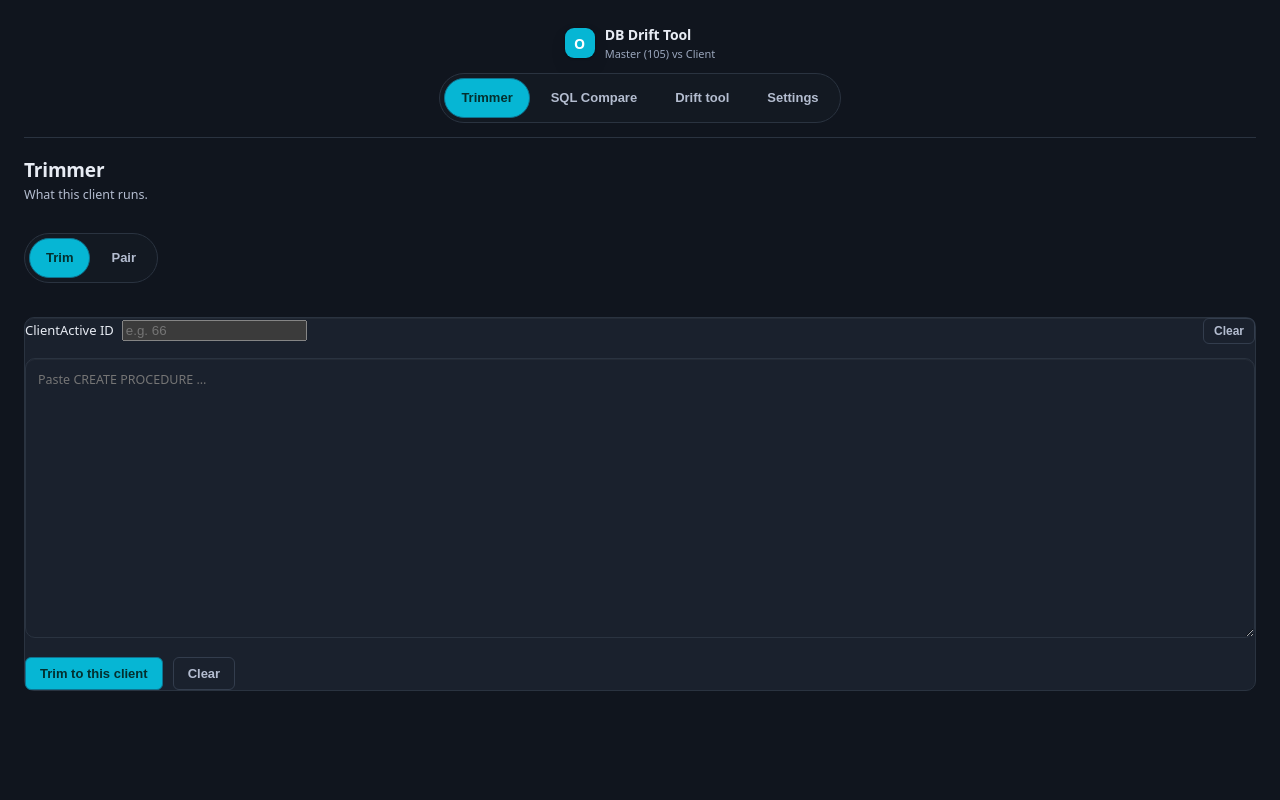
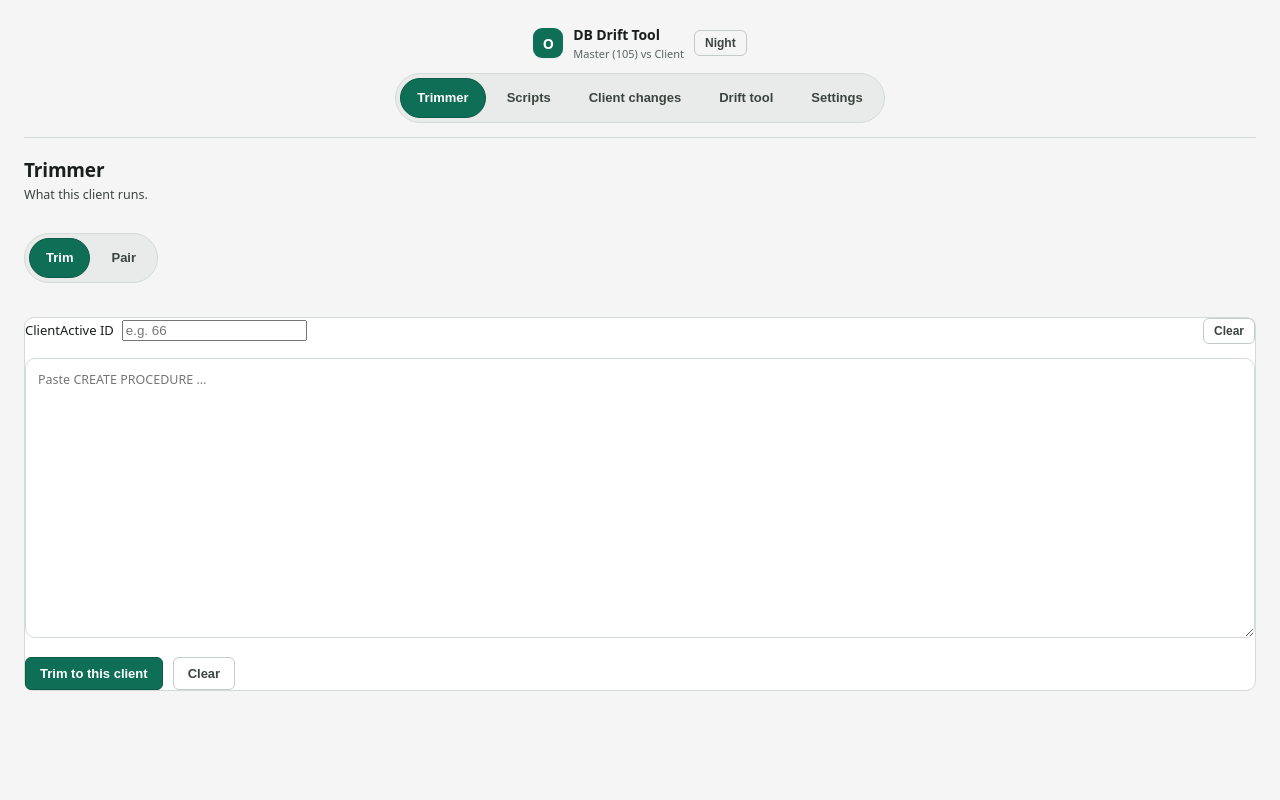
Before and after one commit to AlaaKhaled-BAU/Drift-SQL-Tool, a Flask app: page / in a window 1280 px wide. Run offline with Flask 3, Linux system fonts and the light colour scheme.

Commit message:
Add Scripts and Client changes tabs for live Windows use.
Allow a live read of server 105, generate one-database scripts by default, and list only real client-side differences with the existing diff.

Co-authored-by: Cursor <cursoragent@cursor.com>

```diff
--- a/app.py
+++ b/app.py
@@ -493,9 +493,7 @@ def _start_compare_job(compare_callable):
     return job_id
 
 
-# Full Update never dials server 105. Left is a catalog file or a .bak restored
-# as drift_left_<id>. Generated SQL is written and not executed.
-_BLOCKED_SERVERS = {"10.0.10.105"}
+# ponytail: live read of 105 is allowed. Apply still refuses to write it.
 _REFUSED_DROP = frozenset({
     "olives_bo", "olives_peek", "olives_pos", "osfa_db", "osfa_peek",
 })
@@ -508,10 +506,6 @@ _LOOP_DATABASES = frozenset({
     "olives_log",
     "olives_images",
 })
-
-
-def _server_blocked(server: str) -> bool:
-    return (server or "").strip().lower() in _BLOCKED_SERVERS
 
 
 def _unsafe_sql_name(name: str) -> bool:
@@ -705,8 +699,6 @@ def _empty_database_names(names: list[str], already: dict) -> dict:
 
 
 def _fill_live_catalog(side: dict, names: list[str], manifest_names: list[str], log, label: str) -> dict:
-    if _server_blocked(side.get("server") or ""):
-        raise ValueError(f"{label}: this machine cannot open 10.0.10.105")
     read = _read_live_databases(side, names, log, label)
     databases = dict(read["databases"])
     databases.update(_empty_database_names(manifest_names, databases))
@@ -745,8 +737,6 @@ def _validate_full_update(body: dict) -> None:
             server = (side.get("server") or "").strip()
             if not server:
                 raise ValueError(f"{label}: live side needs a server")
-            if _server_blocked(server):
-                raise ValueError(f"{label}: this machine cannot open {server}")
     database = body.get("database")
     database = database.strip() if isinstance(database, str) else ""
     requested = body.get("databases")
--- a/static/app.js
+++ b/static/app.js
@@ -1,3 +1,20 @@
+(function () {
+  const btn = document.getElementById("themeToggle");
+  if (!btn) return;
+  function paint() {
+    const light = document.documentElement.getAttribute("data-theme") === "light";
+    btn.textContent = light ? "Night" : "Day";
+    btn.setAttribute("aria-pressed", light ? "true" : "false");
+  }
+  paint();
+  btn.addEventListener("click", () => {
+    const next = document.documentElement.getAttribute("data-theme") === "light" ? "dark" : "light";
+    document.documentElement.setAttribute("data-theme", next);
+    localStorage.setItem("drift-theme", next);
+    paint();
+  });
+})();
+
 const logEl = document.getElementById("log");
 const goBtn = document.getElementById("go");
 
@@ -592,30 +609,18 @@ goBtn.addEventListener("click", async () => {
   }
   const master_side = buildSideSpec("master");
   const client_side = buildSideSpec("client");
-  const directions = [];
-  if (document.getElementById("dirC105").checked) directions.push("client_to_105");
-  if (document.getElementById("dir105C").checked) directions.push("105_to_client");
+  const directions = ["client_to_105"];
   if (!master_side || !client_side) {
     alert("Configure both Master (105) and Client (live Connect + database, or a .bak path).");
     return;
   }
-  if (!directions.length) { alert("Pick at least one direction."); return; }
-
-  // D5a: all-checked is sent as null (no filter, a clean full run) rather
-  // than the full list -- keeps "no filter" unambiguous server-side instead
-  // of relying on "happens to list every category" meaning the same thing.
-  const allTypeBoxes = Array.from(document.querySelectorAll(".typeFilterBox"));
-  const checkedTypes = allTypeBoxes.filter(b => b.checked).map(b => b.value);
-  if (!checkedTypes.length) { alert("Select at least one object type to examine."); return; }
-  const typeFilter = checkedTypes.length === allTypeBoxes.length ? null : checkedTypes;
+  const typeFilter = null;
 
   const cidEl = document.getElementById("compareClientActiveId");
   const clientActiveId = cidEl && cidEl.value ? cidEl.value : null;
 
   IS_LIVE_SCAN = false;
-  logEl.innerHTML = "";
-  document.getElementById("logSection").style.display = "block";
-  document.getElementById("results").style.display = "none";
+  changeStatus("");
   setBusy("Comparing…", goBtn);
 
   let ok, body;
@@ -627,12 +632,12 @@ goBtn.addEventListener("click", async () => {
       }),
     }));
   } catch (err) {
-    appendLog("ERROR: " + (err && err.message ? err.message : err), true);
+    changeStatus(err && err.message ? err.message : String(err), true);
     clearBusy(goBtn);
     return;
   }
   if (!ok) {
-    appendLog("ERROR: " + body.error, true);
+    changeStatus(body.error || "Compare failed", true);
     clearBusy(goBtn);
     return;
   }
@@ -640,20 +645,22 @@ goBtn.addEventListener("click", async () => {
   const es = new EventSource(`/api/stream/${body.job_id}`);
   es.addEventListener("log", (e) => {
     const msg = JSON.parse(e.data);
-    appendLog(msg);
+    changeStatus(msg, false);
     setBusyLabel(msg);
   });
   es.addEventListener("result", (e) => {
     const result = JSON.parse(e.data);
-    document.getElementById("pickerSection").style.display = "none";
-    renderResults(result.run_id, result.meta, result.workspaces);
-    syncDriftFromRun();
+    CURRENT_RUN_ID = result.run_id;
+    CURRENT_META = result.meta || {};
+    CURRENT_WORKSPACES = result.workspaces || {};
+    changeStatus("");
+    renderClientChanges();
     es.close();
     clearBusy(goBtn);
     loadRunList();
   });
   es.addEventListener("error", (e) => {
-    if (e.data) appendLog("FAILED: " + JSON.parse(e.data), true);
+    if (e.data) changeStatus(JSON.parse(e.data), true);
     es.close();
     clearBusy(goBtn);
   });
@@ -668,13 +675,11 @@ function buildFullUpdatePayload() {
   let left = null;
   if (mode === "catalog") {
     const path = document.getElementById("catalogPath_master")?.value?.trim() || "";
-    if (!path) return { error: "Choose a catalog file for the left side. Full Update does not open server 105." };
+    if (!path) return { error: "Choose a catalog file for the left side." };
     left = { kind: "catalog", path };
-  } else if (mode === "bak") {
+  } else {
     left = buildSideSpec("master");
-    if (!left) return { error: "Choose a .bak for the left side. It is restored under a temporary name and dropped after capture." };
-  } else {
-    return { error: "Full Update left side is a catalog file or a .bak. This machine does not open server 105." };
+    if (!left) return { error: "Connect Master (live server and database, or a .bak)." };
   }
   const allDatabases = !!document.getElementById("fullUpdateAllDbs")?.checked;
   const rightMode = sideMode("client");
@@ -699,8 +704,6 @@ function buildFullUpdatePayload() {
   } else {
     return { error: "Configure the Client connection (live server and database, or a .bak)." };
   }
-  const server = (right.server || "").trim();
-  if (server === "10.0.10.105") return { error: "Full Update cannot open server 105." };
   const database = document.getElementById("db_client")?.value?.trim() || "";
   return {
     left,
@@ -1499,11 +1502,41 @@ function scrollDiffToText(direction, findingId, searchText) {
   }
 }
 
+function changeStatus(text, isErr) {
+  const el = document.getElementById("changeStatus");
+  if (!el) return;
+  el.hidden = !text;
+  el.textContent = text || "";
+  el.className = isErr ? "hint log-err" : "hint";
+}
+
+function changeGroup(type) {
+  const t = type || "";
+  if (t === "SqlTable") return "Tables";
+  if (t === "SqlIndex" || t === "SqlPrimaryKey" || t === "SqlUniqueConstraint") return "Indexes";
+  if (t.includes("Constraint") || t === "SqlForeignKey") return "Constraints";
+  if (/TableType|UserDefinedTable/i.test(t)) return "Table types";
+  if (/Column/i.test(t)) return "Columns";
+  if (t === "SqlView") return "Views";
+  if (t === "SqlProcedure") return "Procedures";
+  if (t.includes("Trigger")) return "Triggers";
+  if (t.includes("Function")) return "Functions";
+  return "Other";
+}
+
 async function loadRichDiff(direction, findingId) {
   const el = document.getElementById(`richdiff_${direction}_${findingId}`);
+  if (!el) return;
   const view = DIFF_VIEW_MODE;  // captured now -- a toggle click while this is in flight re-calls loadRichDiff fresh
   const { ok, body } = await getJSON(`/api/run/${CURRENT_RUN_ID}/${direction}/richdiff/${findingId}?view=${view}`);
-  if (!ok) { el.innerHTML = `<div class="hint">${escapeHtml(body.error)}</div>`; return; }
+  if (!ok) {
+    const f = CURRENT_WORKSPACES[direction]?.findings?.find(x => x.id === findingId);
+    const msg = f && f.role === "added"
+      ? "Only on the client. 105 has no copy to put beside it."
+      : (body.error || "No diff");
+    el.innerHTML = `<div class="hint">${escapeHtml(msg)}</div>`;
+    return;
+  }
   const diffHint = body.kind === "columns" ? "" :
     `<div class="hint">red = removed, green = added; highlighted words show exactly what changed on a modified line</div>`;
   el.innerHTML = diffHint + (body.kind === "columns" ? renderColumnGrid(body)
@@ -1953,6 +1986,58 @@ function renderMetricsHtml(m, direction) {
   </table>`;
 }
 
+function clientChangeRows() {
+  const idx = CURRENT_WORKSPACES.client_to_105;
+  return ((idx && idx.findings) || []).filter(f =>
+    (f.role === "added" || f.role === "modified")
+    && f.category !== "formatting_only"
+    && f.category !== "no_difference"
+    && !(f.scope && f.scope.irrelevant_to_client));
+}
+
+function renderClientChanges() {
+  const rows = clientChangeRows();
+  const host = document.getElementById("changeGroups");
+  const names = document.getElementById("changeNames");
+  const diff = document.getElementById("changeDiff");
+  if (!host) return;
+  names.hidden = true;
+  diff.hidden = true;
+  const used = new Set();
+  const blocks = [];
+  const order = ["Tables", "Columns", "Indexes", "Constraints", "Table types", "Views", "Functions", "Triggers", "Procedures", "Other"];
+  for (const label of order) {
+    const hit = rows.filter(f => !used.has(f.id) && changeGroup(f.type) === label);
+    hit.forEach(f => used.add(f.id));
+    if (hit.length) blocks.push([label, hit]);
+  }
+  host._rows = Object.fromEntries(blocks);
+  host.innerHTML = blocks.map(([label, hit]) =>
+    `<button type="button" class="ghost change-group" data-group="${escapeHtml(label)}">${escapeHtml(label)} (${hit.length})</button>`
+  ).join(" ") || `<p class="hint">No client changes.</p>`;
+  host.querySelectorAll(".change-group").forEach(btn => btn.addEventListener("click", () => {
+    const list = host._rows[btn.dataset.group] || [];
+    names.hidden = false;
+    diff.hidden = true;
+    names.innerHTML = `<button type="button" class="ghost sm" id="changeBack">Groups</button> ` +
+      list.map(f => `<button type="button" class="ghost change-name" data-id="${f.id}">${escapeHtml(f.bare_name)}</button>`).join(" ");
+    names.querySelector("#changeBack").addEventListener("click", () => { names.hidden = true; diff.hidden = true; });
+    names.querySelectorAll(".change-name").forEach(b => b.addEventListener("click", () => openChangeDiff(b.dataset.id, b.textContent)));
+  }));
+}
+
+function openChangeDiff(id, name) {
+  const diff = document.getElementById("changeDiff");
+  diff.hidden = false;
+  diff.innerHTML = `<div class="run-actions"><strong>${escapeHtml(name)}</strong>
+    <button type="button" class="ghost sm" data-view="split">Side by side</button>
+    <button type="button" class="ghost sm" data-view="unified">One column</button></div>
+    <div id="richdiff_client_to_105_${id}"></div>`;
+  const load = (view) => { DIFF_VIEW_MODE = view; loadRichDiff("client_to_105", id); };
+  diff.querySelectorAll("[data-view]").forEach(b => b.addEventListener("click", () => load(b.dataset.view)));
+  load(DIFF_VIEW_MODE || "split");
+}
+
 /* ============================== Tool tabs (Trimmer / SQL Compare / Drift) ============================== */
 
 function switchTool(tool) {
@@ -1972,6 +2057,20 @@ function switchTool(tool) {
   });
   const shell = document.getElementById("appShell");
   if (shell) shell.classList.add("rail-hidden-on-trimmer");
+  const grid = document.getElementById("connGrid");
+  const home = document.getElementById("scriptsConn");
+  const slot = document.getElementById("changesConn");
+  if (grid && tool === "changes" && slot) slot.prepend(grid);
+  else if (grid && home) home.append(grid);
+  const catalogChoice = document.getElementById("masterCatalogChoice");
+  if (catalogChoice) catalogChoice.hidden = tool === "changes";
+  if (tool === "changes" && sideMode("master") === "catalog") {
+    const live = document.querySelector('#slot_master input[value="live"]');
+    if (live) {
+      live.checked = true;
+      live.dispatchEvent(new Event("change", { bubbles: true }));
+    }
+  }
   if (tool === "compare") switchCompareSubtab(ACTIVE_COMPARE_SUBTAB);
   if (tool === "drift") syncDriftFromRun();
   if (tool === "settings") loadScratchSettings();
@@ -2108,14 +2207,6 @@ async function mountBackfillInputs(direction, findingId, colBody) {
   panel.appendChild(saveBtn);
   detailEl.insertBefore(panel, detailEl.querySelector(".actions"));
 }
-
-document.getElementById("pkFkChip")?.addEventListener("click", () => {
-  ACTIVE_CONSTRAINTS_ONLY = !ACTIVE_CONSTRAINTS_ONLY;
-  ACTIVE_TYPE_FILTER = "";
-  document.getElementById("pkFkChip")?.classList.toggle("active", ACTIVE_CONSTRAINTS_ONLY);
-  const dir = ACTIVE_DIRECTION || Object.keys(CURRENT_WORKSPACES)[0];
-  if (dir) renderFindingsTable(dir);
-});
 
 document.getElementById("datacopyLoadTables")?.addEventListener("click", async () => {
   const btn = document.getElementById("datacopyLoadTables");
--- a/static/style.css
+++ b/static/style.css
@@ -1,23 +1,24 @@
 /* Olives DB Drift Tool -- visual language:
-   layered dark surfaces, one cyan accent for actions, semantic colors for
+   warm stone surfaces, one sage accent for actions, semantic colors for
    drift roles (green=added, amber=modified, blue=informational, red=risk),
    a distinct purple for anything AI-generated so it's never confused with
    the deterministic findings next to it. */
 :root {
   color-scheme: dark;
-  --bg: #10151e;
-  --surface-0: #131922;
-  --surface-1: #1a212d;
-  --surface-2: #212a38;
-  --surface-3: #283244;
-  --border: #333d4d;
-  --border-soft: #2a3340;
-  --text: #e8ecf4;
-  --text-dim: #b4bdd0;
-  --text-faint: #9aa6bc;
-  --accent: #06b6d4;
-  --accent-dim: #0e7490;
-  --accent-on: #042f2e;
+  --bg: #0f1419;
+  --surface-0: #171d24;
+  --surface-1: #1e262f;
+  --surface-2: #26303a;
+  --surface-3: #31404c;
+  --border: #44515e;
+  --border-soft: #2c3844;
+  --text: #e7eef4;
+  --text-dim: #c5d0da;
+  --text-faint: #9aabba;
+  --accent: #3dbe9a;
+  --accent-dim: #2a8f74;
+  --accent-hover: #57c9aa;
+  --accent-on: #06241c;
   --trim-kept: #34d399;
   --trim-kept-bg: rgba(52, 211, 153, 0.08);
   --trim-cut: #fb7185;
@@ -36,6 +37,48 @@
   --radius: 10px;
   --radius-sm: 6px;
   --shadow: 0 1px 2px rgba(0,0,0,.3), 0 8px 24px -12px rgba(0,0,0,.5);
+  --ai-border: #5a4d72;
+  --danger-border: #6a403c;
+  --ok-border: #3d6a52;
+  --link-hover: var(--accent-hover);
+}
+
+html[data-theme="light"] {
+  color-scheme: light;
+  --bg: #f4f5f4;
+  --surface-0: #e8ebe9;
+  --surface-1: #ffffff;
+  --surface-2: #eef0ef;
+  --surface-3: #e2e6e3;
+  --border: #c5ccc8;
+  --border-soft: #d5dbd7;
+  --text: #1a1e1c;
+  --text-dim: #3c4440;
+  --text-faint: #5c6560;
+  --accent: #0f6e56;
+  --accent-dim: #0c5a47;
+  --accent-hover: #0b5c48;
+  --accent-on: #ffffff;
+  --trim-kept: #0f7a4d;
+  --trim-kept-bg: rgba(15, 122, 77, 0.08);
+  --trim-cut: #b4233a;
+  --trim-cut-bg: rgba(180, 35, 58, 0.08);
+  --harvest-amber: #8a5a10;
+  --green: #0f7a4d;
+  --green-bg: #e5f3ec;
+  --amber: #8a5a10;
+  --amber-bg: #f8efd8;
+  --blue: #2f4f8a;
+  --blue-bg: #e7eef8;
+  --red: #a12632;
+  --red-bg: #f8e6e6;
+  --purple: #5c3d8a;
+  --purple-bg: #f1eaf8;
+  --shadow: 0 1px 2px rgba(40, 36, 28, .06);
+  --ai-border: #c4b4dc;
+  --danger-border: #e2b4b4;
+  --ok-border: #b7d8c6;
+  --link-hover: var(--accent-dim);
 }
 
 * { box-sizing: border-box; }
@@ -73,7 +116,7 @@ a:hover { text-decoration: underline; }
   width: 30px; height: 30px; border-radius: 9px; flex: none;
   background: var(--accent);
   display: flex; align-items: center; justify-content: center;
-  font-weight: 800; font-size: 14px; color: white; box-shadow: var(--shadow);
+  font-weight: 800; font-size: 14px; color: var(--accent-on); box-shadow: var(--shadow);
 }
 .brand-name { font-size: 14px; font-weight: 700; letter-spacing: -.01em; }
 .brand-sub { font-size: 11px; color: var(--text-faint); margin-top: 1px; }
--- a/templates/index.html
+++ b/templates/index.html
@@ -4,6 +4,14 @@
 <meta charset="utf-8">
 <meta name="viewport" content="width=device-width, initial-scale=1">
 <title>Olives DB Drift Tool</title>
+<script>
+(function () {
+  var saved = localStorage.getItem("drift-theme");
+  var theme = saved === "light" || saved === "dark" ? saved
+    : (window.matchMedia("(prefers-color-scheme: light)").matches ? "light" : "dark");
+  document.documentElement.setAttribute("data-theme", theme);
+})();
+</script>
 <link rel="stylesheet" href="/static/style.css">
 </head>
 <body>
@@ -16,14 +24,18 @@
           <div class="brand-name">DB Drift Tool</div>
           <div class="brand-sub">Master (105) vs Client</div>
         </div>
+        <button type="button" class="ghost sm" id="themeToggle" aria-pressed="false">Day</button>
       </div>
       <nav class="tool-tabs" id="toolTabs" role="tablist" aria-label="Tools">
       <button type="button" role="tab" id="toolTabTrimmer" class="tool-tab tab-tip active" data-tool="trimmer" aria-selected="true"
         title="Paste one procedure and a ClientActive ID to see what that client actually runs."
        >Trimmer</button>
       <button type="button" role="tab" id="toolTabCompare" class="tool-tab tab-tip" data-tool="compare" aria-selected="false"
-        title="Tables, columns, live scan, config-row copy, web files, and downloadable client scripts. Procedure bodies live on Drift."
-       >SQL Compare</button>
+        title="Generate schema scripts from a live master and a live client."
+       >Scripts</button>
+      <button type="button" role="tab" id="toolTabChanges" class="tool-tab tab-tip" data-tool="changes" aria-selected="false"
+        title="What this client has that 105 does not."
+       >Client changes</button>
       <button type="button" role="tab" id="toolTabDrift" class="tool-tab tab-tip" data-tool="drift" aria-selected="false"
         title="Procedure-body differences for the current .bak run, with three lenses (full / this client / this client + ELSE). Copy ALTER targets the client only."
        >Drift tool</button>
@@ -136,8 +148,9 @@
     </div>
 
     <div id="paneCompare" class="tool-pane" data-tool="compare" hidden>
-      <h1>SQL Compare</h1>
-      <div class="sub">Schema and files.</div>
+      <h1>Scripts</h1>
+      <div class="sub">Schema scripts for one database. They are downloaded, not run.</div>
+      <div id="scriptsConn"></div>
 
       <nav class="compare-subtabs tool-tabs" id="compareSubTabs" role="tablist" aria-label="SQL Compare views">
         <button type="button" role="tab" class="tool-tab compare-subtab tab-tip active" data-compare-sub="schema" aria-selected="true" aria-label="Schema"
@@ -156,36 +169,22 @@
         <section class="block" id="pickerSection">
           <div class="picker-panel" id="pickerPanelLocal">
             <div class="schema-toolbar">
-              <div class="directions">
-                <label><input type="checkbox" id="dirC105" checked> Review client extras <span class="hint">(download-only script; never applied from UI)</span></label>
-                <label><input type="checkbox" id="dir105C"> 105 → Client <span class="hint">(what 105 has that client is missing)</span></label>
+              <div class="run-actions">
+                <label><input type="radio" name="scriptScope" value="one" checked> This database</label>
+                <label><input type="radio" name="scriptScope" id="fullUpdateAllDbs" value="four"> Olives_BO, OSFA_DB, Olives_Log, and Olives_Images</label>
+                <button type="button" id="fullUpdateBtn" class="btn-primary">Generate scripts</button>
+                <button type="button" class="ghost" id="procFilterBtn">Procedures filter</button>
               </div>
-              <div class="type-filter">
-                <div class="type-filter-label">Object types to examine <span class="hint">(default: schema objects; enable Procedures/Views for a full run)</span></div>
-                <div class="type-filter-options">
-                  {% set schema_default = ['Tables', 'Indexes', 'Constraints'] %}
-                  {% for cat in type_categories %}
-                  <label><input type="checkbox" class="typeFilterBox" value="{{ cat }}" {% if cat in schema_default %}checked{% endif %}> {{ cat }}</label>
-                  {% endfor %}
-                </div>
-                <button type="button" class="ghost sm filter-chip" id="pkFkChip" title="Show only primary/foreign key constraints">PK/FK only</button>
-              </div>
-              <div class="run-actions">
-                <label class="trim-label">ClientActive ID (optional) <input id="compareClientActiveId" type="number" min="1" step="1" placeholder="scope gates"></label>
-                <button type="button" id="go" class="btn-primary">Compare</button>
-                <button type="button" id="fullUpdateBtn" class="btn-primary">Full Update</button>
-                <button type="button" class="ghost" id="procFilterBtn">Procedures filter</button>
-                <label class="trim-label"><input type="checkbox" id="fullUpdateAllDbs"> Olives_BO, OSFA_DB, Olives_Log, and Olives_Images</label>
-              </div>
+              <p class="hint">These scripts do not keep client-only branches. A procedure that differs is included whole. User-defined table types are a separate file.</p>
             </div>
 
-            <div class="picker-grid">
+            <div class="picker-grid" id="connGrid">
               <div class="picker-slot" id="slot_master" data-role="master">
                 <div class="picker-slot-label">Master (105)</div>
                 <div class="side-mode-toggle" role="radiogroup" aria-label="Master source mode">
                   <label><input type="radio" name="sideMode_master" value="live" checked> Live</label>
                   <label><input type="radio" name="sideMode_master" value="bak"> Bak</label>
-                  <label><input type="radio" name="sideMode_master" value="catalog"> Catalog</label>
+                  <label id="masterCatalogChoice"><input type="radio" name="sideMode_master" value="catalog"> Catalog</label>
                 </div>
                 <div class="side-live" id="livePane_master">
                   <input id="liveMasterServer" placeholder="server" class="live-in" autocomplete="off">
@@ -238,7 +237,7 @@
           <div id="log"></div>
         </section>
 
-        <details class="legend block" id="compareLegend">
+        <details class="legend block" id="compareLegend" hidden>
           <summary>What do these mean? - legend</summary>
           <div class="legend-grid">
             <div class="lg-item"><span class="tag added">added</span><div>Exists on the source side of this direction, not the target. In <b>Review client extras</b> this means the client added it.</div></div>
@@ -315,6 +314,21 @@
           <pre id="pkgOut" class="trim-out"></pre>
         </section>
       </div>
+    </div>
+
+    <div id="paneChanges" class="tool-pane" data-tool="changes" hidden>
+      <h1>Client changes</h1>
+      <div class="sub">What this client has that 105 does not. Unchanged objects stay hidden.</div>
+      <div class="run-actions">
+        <label class="trim-label">ClientActive ID <input id="compareClientActiveId" type="number" min="1" step="1" placeholder="optional"></label>
+        <button type="button" id="go" class="btn-primary">Show changes</button>
+        <span class="hint">Procedures only. Both sides are read with this ID.</span>
+      </div>
+      <p id="changeStatus" class="hint" hidden></p>
+      <div id="changesConn"></div>
+      <div id="changeGroups"></div>
+      <div id="changeNames" hidden></div>
+      <div id="changeDiff" hidden></div>
     </div>
 
     <div id="paneSettings" class="tool-pane" data-tool="settings" hidden>
```
Also changed, not shown: other parts of static/style.css (+12 -12 lines), tests/test_compare_subtabs.py (+4 -10 lines), tests/test_full_update_api.py (+15 -10 lines).
